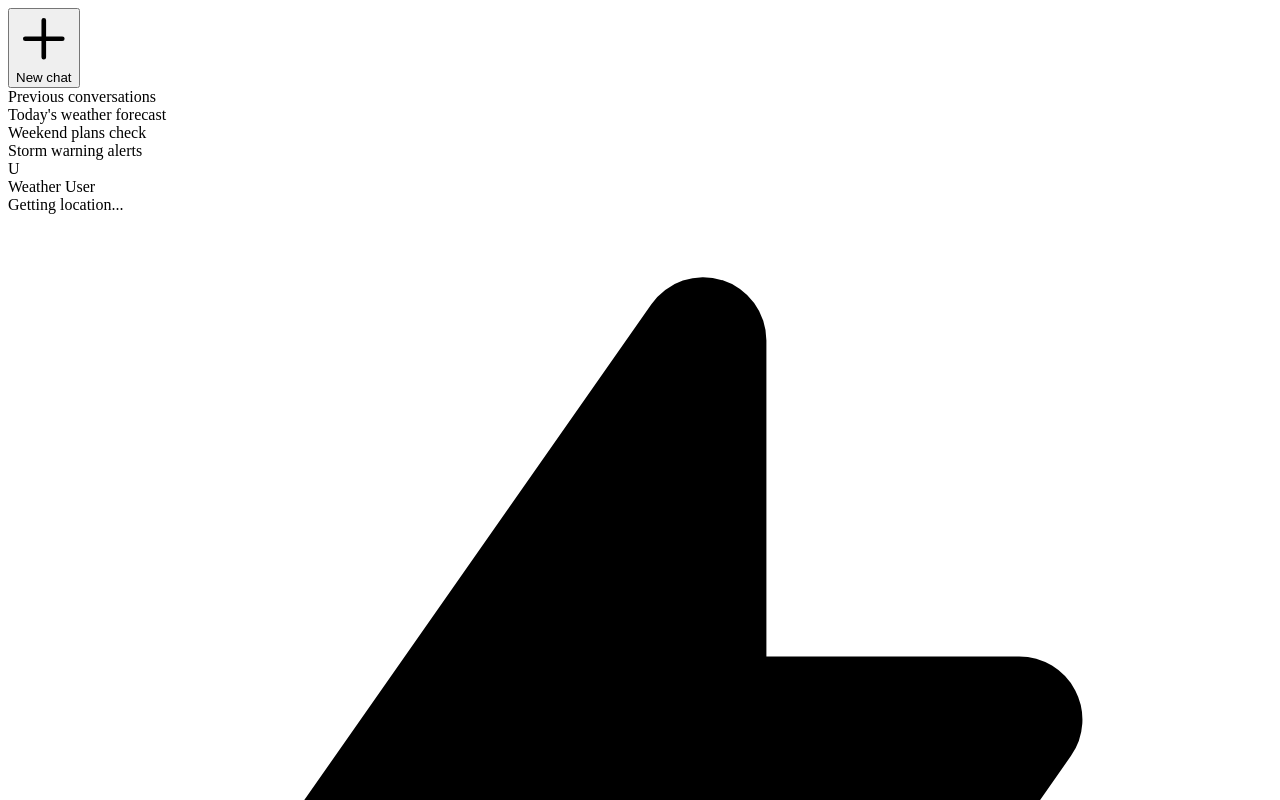
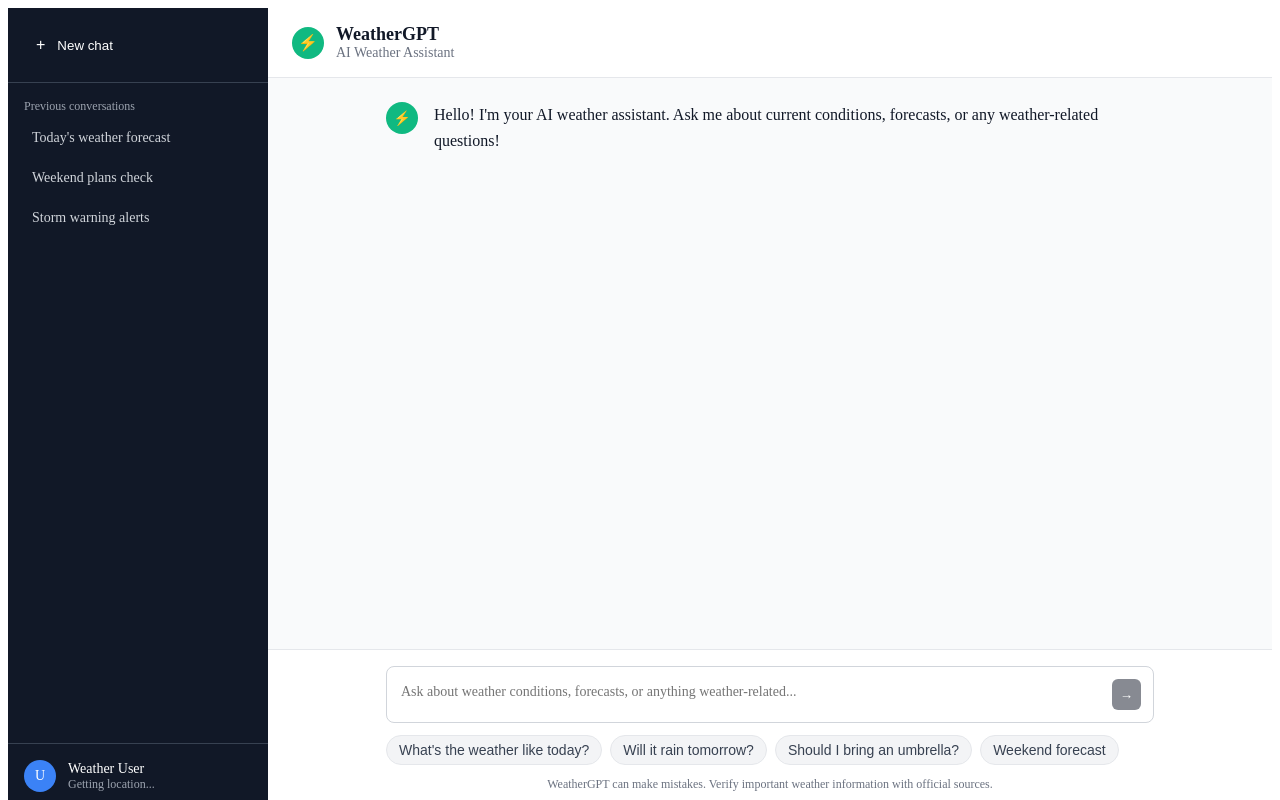
Before and after one commit to NotFearless/openai-weather-bot, a Next.js app: page / in a window 1280 px wide. Shown: the top 800 px of the page. Built offline with nearby package versions, Linux system fonts and the light colour scheme; no server answers.

Commit message:
Fix broken layout with inline styles

```diff
--- a/pages/index.js
+++ b/pages/index.js
@@ -108,23 +108,21 @@ export default function Home() {
     const temp = Math.round(weatherData.current.main?.temp || 0);
     const description = weatherData.current.weather?.[0]?.description || '';
     const locationName = weatherData.current.name || '';
-    const humidity = weatherData.current.main?.humidity || 0;
-    const windSpeed = Math.round(weatherData.current.wind?.speed || 0);
 
     return (
-      <div className="mt-3 p-4 border border-gray-200 rounded-lg bg-gray-50">
-        <div className="flex items-start justify-between">
-          <div className="flex items-center gap-3">
-            <div className="text-3xl">🌤️</div>
-            <div>
-              <div className="font-semibold text-gray-900">{locationName}</div>
-              <div className="text-2xl font-bold text-gray-900">{temp}°F</div>
-              <div className="text-gray-600 capitalize">{description}</div>
-            </div>
-          </div>
-          <div className="text-right text-sm text-gray-600">
-            <div>Humidity: {humidity}%</div>
-            <div>Wind: {windSpeed} mph</div>
+      <div style={{
+        marginTop: '12px',
+        padding: '16px',
+        border: '1px solid #e5e7eb',
+        borderRadius: '8px',
+        backgroundColor: '#f9fafb'
+      }}>
+        <div style={{ display: 'flex', alignItems: 'center', gap: '12px' }}>
+          <div style={{ fontSize: '24px' }}>🌤️</div>
+          <div>
+            <div style={{ fontWeight: '600', color: '#111827' }}>{locationName}</div>
+            <div style={{ fontSize: '20px', fontWeight: '700', color: '#111827' }}>{temp}°F</div>
+            <div style={{ color: '#6b7280', textTransform: 'capitalize' }}>{description}</div>
           </div>
         </div>
       </div>
@@ -148,41 +146,92 @@ export default function Home() {
         <link rel="icon" href="/favicon.ico" />
       </Head>
 
-      <div className="flex h-screen bg-gray-50">
+      <div style={{ display: 'flex', height: '100vh', backgroundColor: '#f9fafb' }}>
         {/* Sidebar */}
-        <div className="w-64 bg-gray-900 text-white flex flex-col">
+        <div style={{
+          width: '260px',
+          backgroundColor: '#111827',
+          color: 'white',
+          display: 'flex',
+          flexDirection: 'column'
+        }}>
           {/* Header */}
-          <div className="p-4 border-b border-gray-700">
+          <div style={{ padding: '16px', borderBottom: '1px solid #374151' }}>
             <button
               onClick={clearChat}
-              className="w-full flex items-center gap-3 px-3 py-2 rounded-md hover:bg-gray-800 transition-colors"
+              style={{
+                width: '100%',
+                display: 'flex',
+                alignItems: 'center',
+                gap: '12px',
+                padding: '12px',
+                borderRadius: '6px',
+                backgroundColor: 'transparent',
+                border: 'none',
+                color: 'white',
+                cursor: 'pointer'
+              }}
+              onMouseOver={(e) => e.target.style.backgroundColor = '#374151'}
+              onMouseOut={(e) => e.target.style.backgroundColor = 'transparent'}
             >
-              <svg className="w-4 h-4" fill="none" stroke="currentColor" viewBox="0 0 24 24">
-                <path strokeLinecap="round" strokeLinejoin="round" strokeWidth={2} d="M12 4v16m8-8H4" />
-              </svg>
+              <span style={{ fontSize: '16px' }}>+</span>
               New chat
             </button>
           </div>
 
-          {/* Chat history placeholder */}
-          <div className="flex-1 p-4">
-            <div className="text-xs text-gray-400 mb-2">Previous conversations</div>
-            <div className="space-y-2">
-              <div className="text-sm text-gray-300 p-2 rounded hover:bg-gray-800 cursor-pointer">Today's weather forecast</div>
-              <div className="text-sm text-gray-300 p-2 rounded hover:bg-gray-800 cursor-pointer">Weekend plans check</div>
-              <div className="text-sm text-gray-300 p-2 rounded hover:bg-gray-800 cursor-pointer">Storm warning alerts</div>
+          {/* Chat history */}
+          <div style={{ flex: 1, padding: '16px' }}>
+            <div style={{ fontSize: '12px', color: '#9ca3af', marginBottom: '8px' }}>
+              Previous conversations
+            </div>
+            <div style={{ display: 'flex', flexDirection: 'column', gap: '8px' }}>
+              <div style={{
+                fontSize: '14px',
+                color: '#d1d5db',
+                padding: '8px',
+                borderRadius: '4px',
+                cursor: 'pointer'
+              }}>
+                Today's weather forecast
+              </div>
+              <div style={{
+                fontSize: '14px',
+                color: '#d1d5db',
+                padding: '8px',
+                borderRadius: '4px',
+                cursor: 'pointer'
+              }}>
+                Weekend plans check
+              </div>
+              <div style={{
+                fontSize: '14px',
+                color: '#d1d5db',
+                padding: '8px',
+                borderRadius: '4px',
+                cursor: 'pointer'
+              }}>
+                Storm warning alerts
+              </div>
             </div>
           </div>
 
           {/* User info */}
-          <div className="p-4 border-t border-gray-700">
-            <div className="flex items-center gap-3">
-              <div className="w-8 h-8 bg-blue-600 rounded-full flex items-center justify-center">
-                <span className="text-sm font-medium">U</span>
+          <div style={{ padding: '16px', borderTop: '1px solid #374151' }}>
+            <div style={{ display: 'flex', alignItems: 'center', gap: '12px' }}>
+              <div style={{
+                width: '32px',
+                height: '32px',
+                backgroundColor: '#3b82f6',
+                borderRadius: '50%',
+                display: 'flex',
+                alignItems: 'center',
+                justifyContent: 'center'
+              }}>
+                <span style={{ fontSize: '14px', fontWeight: '500' }}>U</span>
               </div>
-              <div className="flex-1">
-                <div className="text-sm font-medium">Weather User</div>
-                <div className="text-xs text-gray-400">
+              <div style={{ flex: 1 }}>
+                <div style={{ fontSize: '14px', fontWeight: '500' }}>Weather User</div>
+                <div style={{ fontSize: '12px', color: '#9ca3af' }}>
                   {location ? '📍 Location detected' : 'Getting location...'}
                 </div>
               </div>
@@ -191,56 +240,80 @@ export default function Home() {
         </div>
 
         {/* Main content */}
-        <div className="flex-1 flex flex-col">
+        <div style={{ flex: 1, display: 'flex', flexDirection: 'column' }}>
           {/* Top bar */}
-          <div className="bg-white border-b border-gray-200 px-6 py-4">
-            <div className="flex items-center justify-between">
-              <div className="flex items-center gap-3">
-                <div className="w-8 h-8 bg-green-600 rounded-full flex items-center justify-center">
-                  <svg className="w-4 h-4 text-white" fill="currentColor" viewBox="0 0 20 20">
-                    <path fillRule="evenodd" d="M11.3 1.046A1 1 0 0112 2v5h4a1 1 0 01.82 1.573l-7 10A1 1 0 018 18v-5H4a1 1 0 01-.82-1.573l7-10a1 1 0 011.12-.38z" clipRule="evenodd" />
-                  </svg>
+          <div style={{
+            backgroundColor: 'white',
+            borderBottom: '1px solid #e5e7eb',
+            padding: '16px 24px'
+          }}>
+            <div style={{ display: 'flex', alignItems: 'center', justifyContent: 'space-between' }}>
+              <div style={{ display: 'flex', alignItems: 'center', gap: '12px' }}>
+                <div style={{
+                  width: '32px',
+                  height: '32px',
+                  backgroundColor: '#10b981',
+                  borderRadius: '50%',
+                  display: 'flex',
+                  alignItems: 'center',
+                  justifyContent: 'center'
+                }}>
+                  <span style={{ color: 'white', fontSize: '16px' }}>⚡</span>
                 </div>
                 <div>
-                  <h1 className="text-lg font-semibold text-gray-900">WeatherGPT</h1>
-                  <p className="text-sm text-gray-500">AI Weather Assistant</p>
+                  <h1 style={{ fontSize: '18px', fontWeight: '600', color: '#111827', margin: 0 }}>
+                    WeatherGPT
+                  </h1>
+                  <p style={{ fontSize: '14px', color: '#6b7280', margin: 0 }}>
+                    AI Weather Assistant
+                  </p>
                 </div>
               </div>
 
-              <div className="flex items-center gap-2">
-                <div className="text-sm text-gray-500">
-                  {location ? '📍 Location enabled' : locationError}
-                </div>
+              <div style={{ fontSize: '14px', color: '#6b7280' }}>
+                {location ? '📍 Location enabled' : locationError}
               </div>
             </div>
           </div>
 
           {/* Messages area */}
-          <div className="flex-1 overflow-y-auto">
-            <div className="max-w-3xl mx-auto px-6 py-6">
+          <div style={{ flex: 1, overflowY: 'auto' }}>
+            <div style={{ maxWidth: '768px', margin: '0 auto', padding: '24px' }}>
               {messages.map((message, index) => (
-                <div key={index} className={`mb-6 flex gap-4 ${message.role === 'user' ? 'flex-row-reverse' : ''}`}>
+                <div
+                  key={index}
+                  style={{
+                    marginBottom: '24px',
+                    display: 'flex',
+                    gap: '16px',
+                    flexDirection: message.role === 'user' ? 'row-reverse' : 'row'
+                  }}
+                >
                   {/* Avatar */}
-                  <div className={`w-8 h-8 rounded-full flex items-center justify-center flex-shrink-0 ${
-                    message.role === 'user'
-                      ? 'bg-blue-600'
-                      : 'bg-green-600'
-                  }`}>
+                  <div style={{
+                    width: '32px',
+                    height: '32px',
+                    borderRadius: '50%',
+                    display: 'flex',
+                    alignItems: 'center',
+                    justifyContent: 'center',
+                    flexShrink: 0,
+                    backgroundColor: message.role === 'user' ? '#3b82f6' : '#10b981'
+                  }}>
                     {message.role === 'user' ? (
-                      <span className="text-white text-sm font-medium">U</span>
+                      <span style={{ color: 'white', fontSize: '14px', fontWeight: '500' }}>U</span>
                     ) : (
-                      <svg className="w-4 h-4 text-white" fill="currentColor" viewBox="0 0 20 20">
-                        <path fillRule="evenodd" d="M11.3 1.046A1 1 0 0112 2v5h4a1 1 0 01.82 1.573l-7 10A1 1 0 018 18v-5H4a1 1 0 01-.82-1.573l7-10a1 1 0 011.12-.38z" clipRule="evenodd" />
-                      </svg>
+                      <span style={{ color: 'white', fontSize: '14px' }}>⚡</span>
                     )}
                   </div>
 
                   {/* Message content */}
-                  <div className="flex-1 max-w-none">
-                    <div className={`prose prose-slate max-w-none ${
-                      message.isError ? 'text-red-600' : 'text-gray-900'
-                    }`}>
-                      <div className="whitespace-pre-wrap leading-relaxed">
+                  <div style={{ flex: 1, maxWidth: 'none' }}>
+                    <div style={{
+                      color: message.isError ? '#dc2626' : '#111827',
+                      lineHeight: '1.6'
+                    }}>
+                      <div style={{ whiteSpace: 'pre-wrap' }}>
                         {message.content}
                       </div>
 
@@ -254,18 +327,44 @@ export default function Home() {
 
               {/* Loading indicator */}
               {isLoading && (
-                <div className="mb-6 flex gap-4">
-                  <div className="w-8 h-8 bg-green-600 rounded-full flex items-center justify-center">
-                    <svg className="w-4 h-4 text-white" fill="currentColor" viewBox="0 0 20 20">
-                      <path fillRule="evenodd" d="M11.3 1.046A1 1 0 0112 2v5h4a1 1 0 01.82 1.573l-7 10A1 1 0 018 18v-5H4a1 1 0 01-.82-1.573l7-10a1 1 0 011.12-.38z" clipRule="evenodd" />
-                    </svg>
+                <div style={{ marginBottom: '24px', display: 'flex', gap: '16px' }}>
+                  <div style={{
+                    width: '32px',
+                    height: '32px',
+                    backgroundColor: '#10b981',
+                    borderRadius: '50%',
+                    display: 'flex',
+                    alignItems: 'center',
+                    justifyContent: 'center'
+                  }}>
+                    <span style={{ color: 'white', fontSize: '14px' }}>⚡</span>
                   </div>
-                  <div className="flex-1">
-                    <div className="flex items-center gap-1 text-gray-500">
-                      <div className="w-2 h-2 bg-gray-400 rounded-full animate-pulse"></div>
-                      <div className="w-2 h-2 bg-gray-400 rounded-full animate-pulse" style={{animationDelay: '0.2s'}}></div>
-                      <div className="w-2 h-2 bg-gray-400 rounded-full animate-pulse" style={{animationDelay: '0.4s'}}></div>
-                      <span className="ml-2">WeatherGPT is thinking...</span>
+                  <div style={{ flex: 1 }}>
+                    <div style={{ display: 'flex', alignItems: 'center', gap: '4px', color: '#6b7280' }}>
+                      <div style={{
+                        width: '8px',
+                        height: '8px',
+                        backgroundColor: '#9ca3af',
+                        borderRadius: '50%',
+                        animation: 'pulse 1.5s ease-in-out infinite'
+                      }}></div>
+                      <div style={{
+                        width: '8px',
+                        height: '8px',
+                        backgroundColor: '#9ca3af',
+                        borderRadius: '50%',
+                        animation: 'pulse 1.5s ease-in-out infinite',
+                        animationDelay: '0.2s'
+                      }}></div>
+                      <div style={{
+                        width: '8px',
+                        height: '8px',
+                        backgroundColor: '#9ca3af',
+                        borderRadius: '50%',
+                        animation: 'pulse 1.5s ease-in-out infinite',
+                        animationDelay: '0.4s'
+                      }}></div>
+                      <span style={{ marginLeft: '8px' }}>WeatherGPT is thinking...</span>
                     </div>
                   </div>
                 </div>
@@ -276,10 +375,22 @@ export default function Home() {
           </div>
 
           {/* Input area */}
-          <div className="bg-white border-t border-gray-200 px-6 py-4">
-            <div className="max-w-3xl mx-auto">
-              <form onSubmit={sendMessage} className="relative">
-                <div className="flex items-end gap-3 p-3 border border-gray-300 rounded-lg bg-white focus-within:border-gray-400 transition-colors">
+          <div style={{
+            backgroundColor: 'white',
+            borderTop: '1px solid #e5e7eb',
+            padding: '16px 24px'
+          }}>
+            <div style={{ maxWidth: '768px', margin: '0 auto' }}>
+              <form onSubmit={sendMessage}>
+                <div style={{
+                  display: 'flex',
+                  alignItems: 'end',
+                  gap: '12px',
+                  padding: '12px',
+                  border: '1px solid #d1d5db',
+                  borderRadius: '8px',
+                  backgroundColor: 'white'
+                }}>
                   <textarea
                     value={inputMessage}
                     onChange={(e) => setInputMessage(e.target.value)}
@@ -290,36 +401,51 @@ export default function Home() {
                       }
                     }}
                     placeholder="Ask about weather conditions, forecasts, or anything weather-related..."
-                    className="flex-1 resize-none border-none outline-none bg-transparent min-h-[24px] max-h-32"
+                    style={{
+                      flex: 1,
+                      resize: 'none',
+                      border: 'none',
+                      outline: 'none',
+                      backgroundColor: 'transparent',
+                      minHeight: '24px',
+                      maxHeight: '128px',
+                      fontFamily: 'inherit',
+                      fontSize: '14px'
+                    }}
                     rows={1}
                     disabled={isLoading}
-                    style={{
-                      height: 'auto',
-                      minHeight: '24px'
-                    }}
-                    onInput={(e) => {
-                      e.target.style.height = 'auto';
-                      e.target.style.height = Math.min(e.target.scrollHeight, 128) + 'px';
-                    }}
                   />
                   <button
                     type="submit"
                     disabled={isLoading || !inputMessage.trim()}
-                    className="p-2 bg-gray-900 text-white rounded-md hover:bg-gray-800 disabled:opacity-50 disabled:cursor-not-allowed transition-colors"
+                    style={{
+                      padding: '8px',
+                      backgroundColor: '#111827',
+                      color: 'white',
+                      borderRadius: '6px',
+                      border: 'none',
+                      cursor: isLoading || !inputMessage.trim() ? 'not-allowed' : 'pointer',
+                      opacity: isLoading || !inputMessage.trim() ? 0.5 : 1
+                    }}
                   >
                     {isLoading ? (
-                      <div className="w-4 h-4 border-2 border-white border-t-transparent rounded-full animate-spin"></div>
+                      <div style={{
+                        width: '16px',
+                        height: '16px',
+                        border: '2px solid white',
+                        borderTop: '2px solid transparent',
+                        borderRadius: '50%',
+                        animation: 'spin 1s linear infinite'
+                      }}></div>
                     ) : (
-                      <svg className="w-4 h-4" fill="none" stroke="currentColor" viewBox="0 0 24 24">
-                        <path strokeLinecap="round" strokeLinejoin="round" strokeWidth={2} d="M12 19l9 2-9-18-9 18 9-2zm0 0v-8" />
-                      </svg>
+                      <span>→</span>
                     )}
                   </button>
                 </div>
               </form>
 
               {/* Suggestions */}
-              <div className="flex flex-wrap gap-2 mt-3">
+              <div style={{ display: 'flex', flexWrap: 'wrap', gap: '8px', marginTop: '12px' }}>
                 {[
                   "What's the weather like today?",
                   "Will it rain tomorrow?",
@@ -329,7 +455,16 @@ export default function Home() {
                   <button
                     key={index}
                     onClick={() => setInputMessage(suggestion)}
-                    className="px-3 py-1.5 text-sm bg-gray-100 hover:bg-gray-200 text-gray-700 rounded-full transition-colors border border-gray-200"
+                    style={{
+                      padding: '6px 12px',
+                      fontSize: '14px',
+                      backgroundColor: '#f3f4f6',
+                      color: '#374151',
+                      borderRadius: '20px',
+                      border: '1px solid #e5e7eb',
+                      cursor: isLoading ? 'not-allowed' : 'pointer',
+                      opacity: isLoading ? 0.5 : 1
+                    }}
                     disabled={isLoading}
                   >
                     {suggestion}
@@ -337,13 +472,30 @@ export default function Home() {
                 ))}
               </div>
 
-              <p className="text-xs text-gray-500 mt-3 text-center">
+              <p style={{
+                fontSize: '12px',
+                color: '#6b7280',
+                marginTop: '12px',
+                textAlign: 'center',
+                margin: '12px 0 0 0'
+              }}>
                 WeatherGPT can make mistakes. Verify important weather information with official sources.
               </p>
             </div>
           </div>
         </div>
       </div>
+
+      <style jsx>{`
+        @keyframes pulse {
+          0%, 100% { opacity: 1; }
+          50% { opacity: 0.5; }
+        }
+        @keyframes spin {
+          0% { transform: rotate(0deg); }
+          100% { transform: rotate(360deg); }
+        }
+      `}</style>
     </>
   );
 }
```
